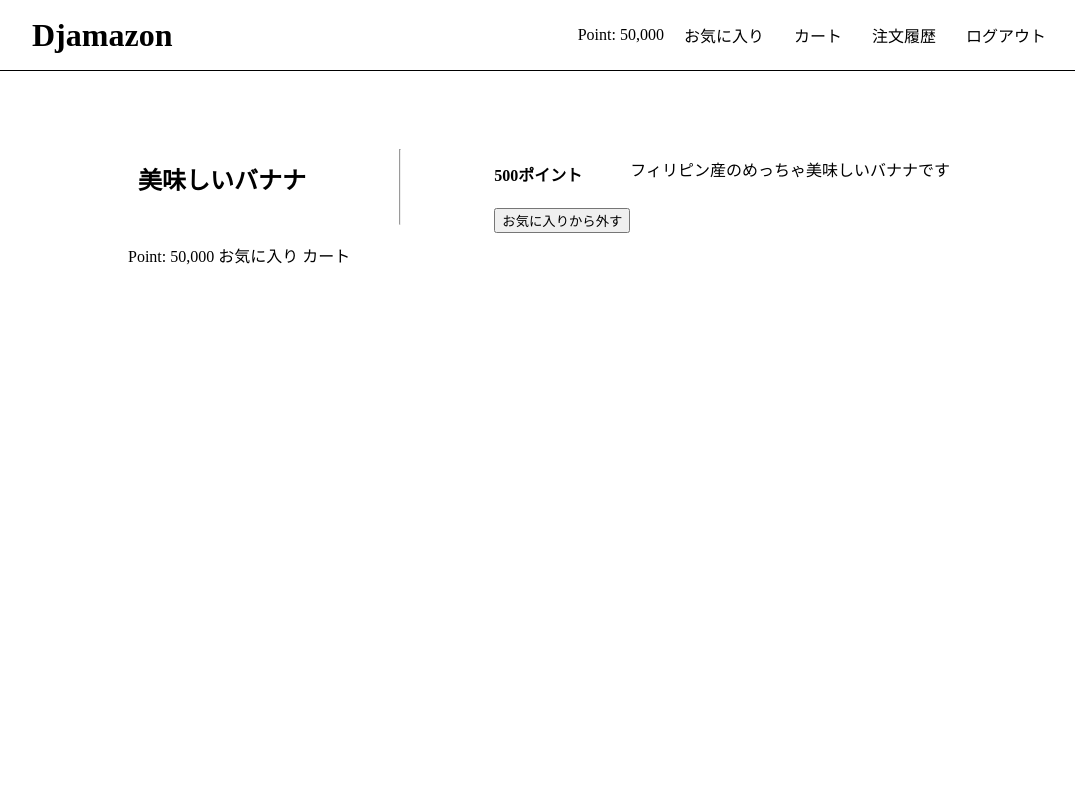
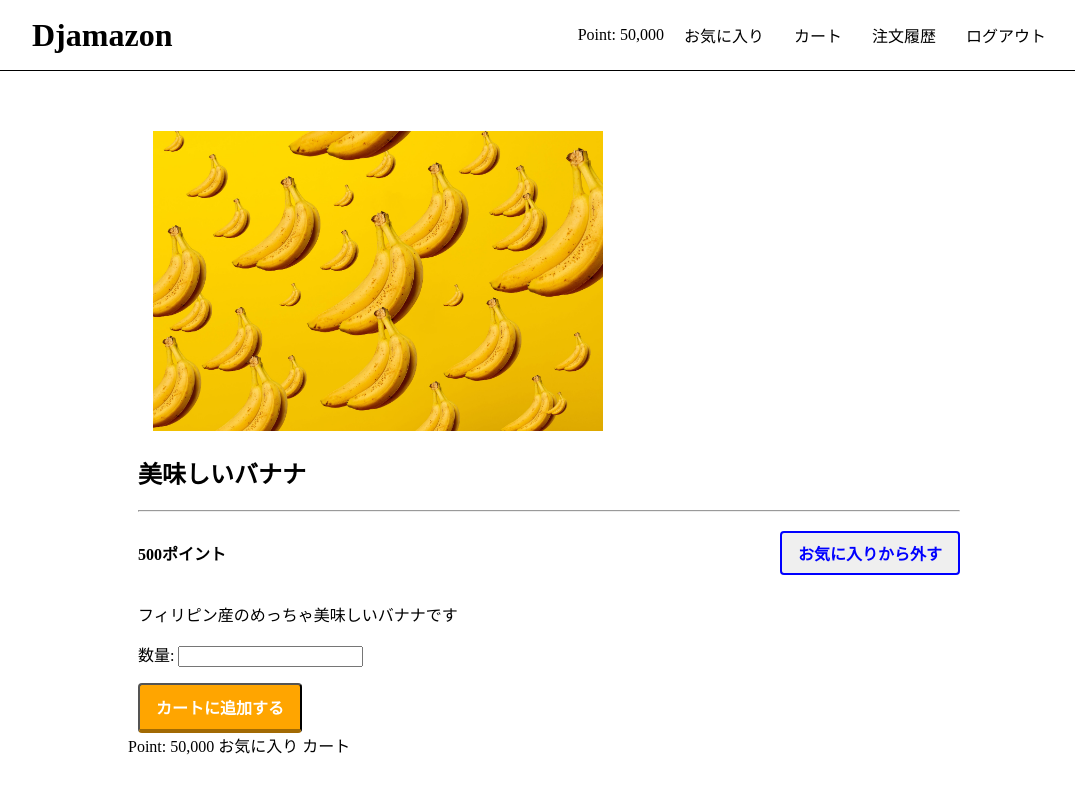
Before and after one commit to daikiante/DjangoBrothers, a Django app: page /product/1/ in a window 1280 px wide. Shown: the whole page, without its empty margins (96-1171 px from the left). Run offline with Django 3.2, Linux system fonts and the light colour scheme; a user stored in the database is signed in; data comes from the database, SQL or seed files in the repository; both versions use the stored data as it was after the commit.

Commit message:
2019/12/16

```diff
--- a/Djamazon/app/forms.py
+++ b/Djamazon/app/forms.py
@@ -1,8 +1,16 @@
 from django.contrib.auth import get_user_model
 from django.contrib.auth.forms import UserCreationForm
+from django import forms
 
 
 class CustomUserCreationForm(UserCreationForm):
     class Meta:
         model = get_user_model()
         fields = ('email',)
+
+
+class AddToCartForm(forms.Form):
+    num = forms.IntegerField(
+        label='数量',
+        min_value=1,
+        required=True)
--- a/Djamazon/app/templates/app/detail.html
+++ b/Djamazon/app/templates/app/detail.html
@@ -3,7 +3,16 @@
 
 {% block content %}
 
-<div class="product-detail">
+
+
+
+    <div class="product-detail-image">
+    <img src="{{ product.image.url }}" class="product-img">
+    </div>
+
+
+
+<div class="product-detail-info">
 
     <h2>{{ product.name }}</h2>
     <hr>
@@ -12,7 +21,7 @@
         <h4>{{ product.price | intcomma }}ポイント</h4>
         {% if request.user.is_authenticated %}
 
-            <form action="{% url 'app:toggle_fav_product_status '%}" method="POST">
+            <form action="{% url 'app:toggle_fav_product_status' %}" method="post">
                 {% csrf_token %}
                 <input type="hidden" name="product_id" value="{{ product.id }}">
                 {% if product in user.fav_products.all %}
@@ -26,6 +35,21 @@
 
     <p>{{ product.description }}</p>
 
+    <div>
+        {% if request.user.is_authenticated %}
+            <form action="{% url 'app:detail' product.id %}" method="post">
+                {% csrf_token %}
+                {{ add_to_cart_form.as_p }}
+                <button class="purchase-button" type="submit">カートに追加する</button>
+            </form>
+
+        {% else %}
+            <a href="{% url 'app:login' %}?next={{ request.path }}">
+                <button class="purchase-button">ログインして購入する</button>
+            </a>
+        {% endif %}
+    </div>
+
 </div>
 
 {% endblock %}
--- a/Djamazon/app/views.py
+++ b/Djamazon/app/views.py
@@ -6,6 +6,9 @@
 from .models import Product
 from django.contrib.auth.decorators import login_required
 from django.views.decorators.http import require_POST
+from django.contrib import messages
+from .forms import AddToCartForm
+
 
 def index(request):
     products = Product.objects.all().order_by('-id')
@@ -28,8 +31,24 @@
 
 def detail(request, product_id):
     product = get_object_or_404(Product, pk=product_id)
+    add_to_cart_form = AddToCartForm(request.POST or None)
+    if add_to_cart_form.is_valid():
+        num = add_to_cart_form.cleaned_data['num']
+
+        # セッションにcartというキーがあるかどうかで処理を分ける
+        if 'cart' in request.session:
+            if str(product_id) in request.session['cart']:
+                request.session['cart'][str(product_id)] += num
+            else:
+                request.session['cart'][str(product_id)] = num
+        else:
+        # 新しくcartというセッションキーを追加
+            request.session['cart'] = {str(product_id): num}
+        messages.success(request, f"{product.name}を{num}個カートに入れました！")
+        return redirect('app:detail', product_id=product_id)
     context = {
         'product': product,
+        'add_to_cart_form': add_to_cart_form,
     }
     return render(request, 'app/detail.html', context)
 
```
Also changed, not shown: Djamazon/app/templates/app/base.html (+6 -1 lines), Djamazon/db.sqlite3, Djamazon/log.txt (line endings or trailing spaces).
